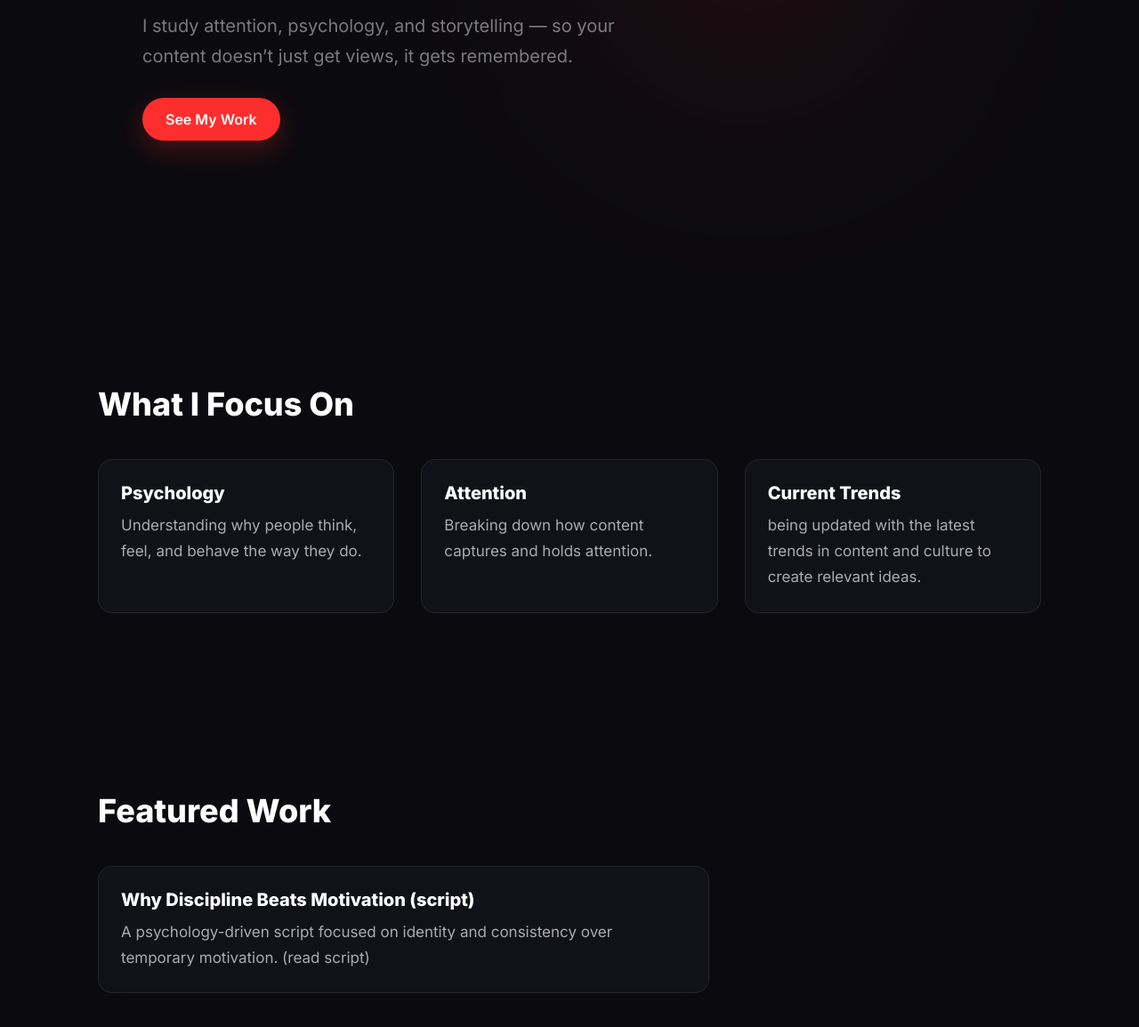
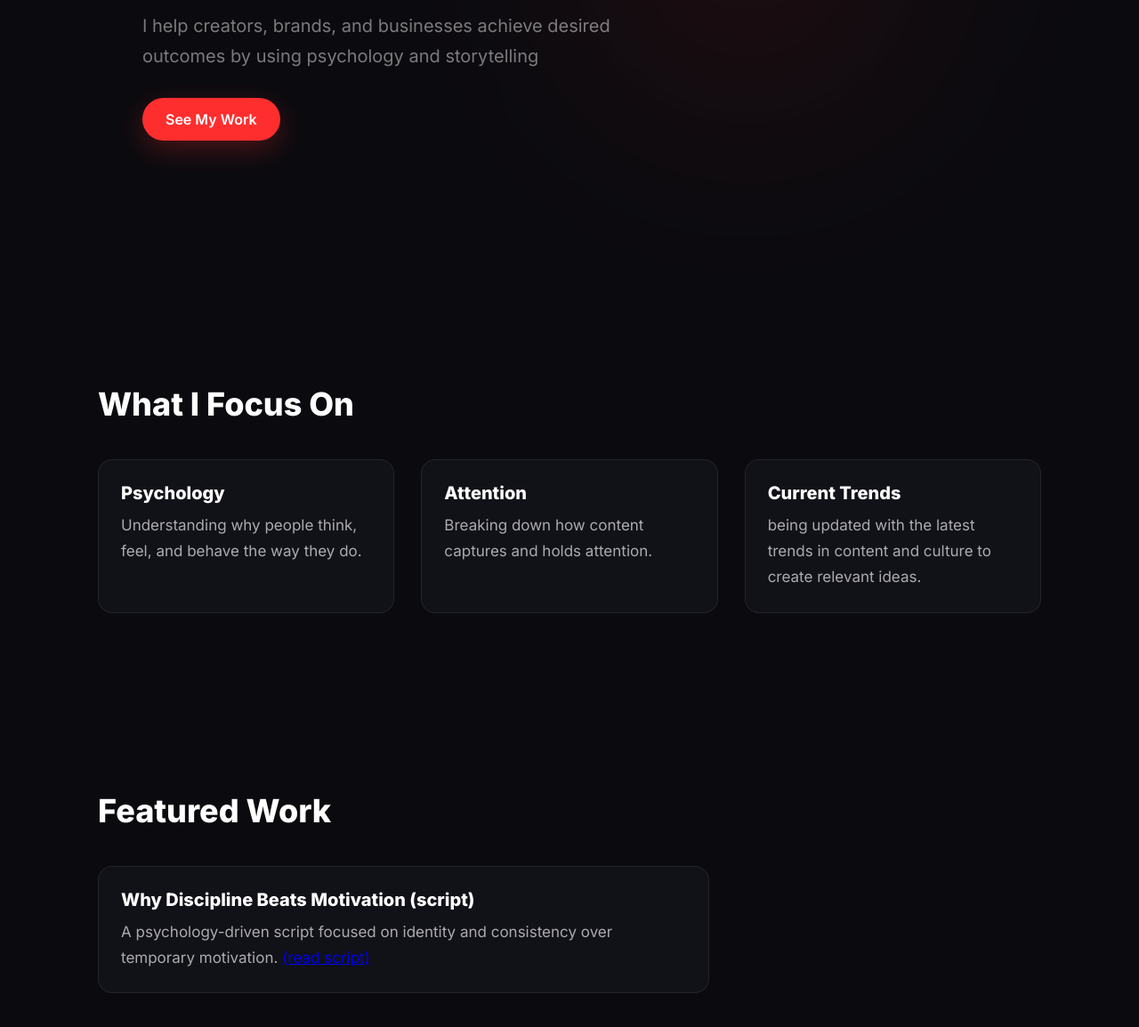
Before and after one commit to nikhildhakad514-cmd/nikhil-website, a plain HTML site: page index.html in a window 1280 px wide. Shown: the part 468-1622 px from the top of the page at 89% size. Drawn offline with Linux system fonts and the light colour scheme.

Commit message:
Update content in index.html to enhance clarity and add a link to the script

```diff
--- a/index.html
+++ b/index.html
@@ -33,8 +33,8 @@
         </h1>
 
         <p>
-          I study attention, psychology, and storytelling — so your content
-          doesn’t just get views, it gets remembered.
+          I help creators, brands, and businesses achieve desired outcomes by
+          using psychology and storytelling
         </p>
 
         <a href="work.html" class="btn">See My Work</a>
@@ -73,7 +73,11 @@
           <h3>Why Discipline Beats Motivation (script)</h3>
           <p>
             A psychology-driven script focused on identity and consistency over
-            temporary motivation. (read script)
+            temporary motivation.
+            <a
+              href="https://www.notion.so/sample-short-script-01-312af10f981580a9a6f8fdf130163631?source=copy_link"
+              >(read script)</a
+            >
           </p>
         </div>
       </div>
```
